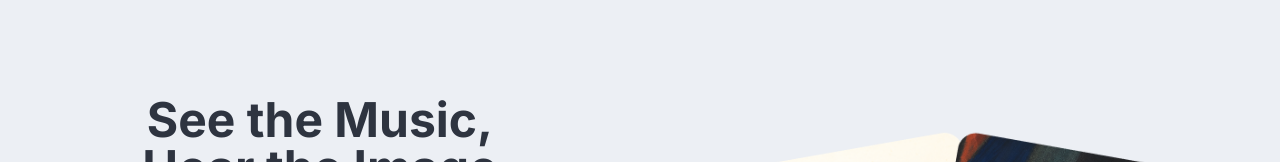
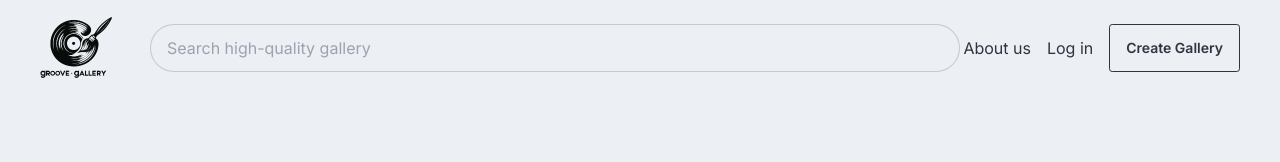
Before and after one commit to brandonhach/GrooveGallery, a Next.js app: page / in a window 1280 px wide. Shown: the top 162 px of the page. Built offline with nearby package versions, Linux system fonts and the light colour scheme.

Commit message:
Added Nav and footer component to layout

```diff
--- a/app/layout.tsx
+++ b/app/layout.tsx
@@ -1,6 +1,8 @@
 import type { Metadata } from 'next';
 import { Inter } from 'next/font/google';
 import './globals.css';
+import Navbar from './components/Navbar/Navbar';
+import Footer from './components/Footer/Footer';
 
 const inter = Inter({ subsets: ['latin'] });
 
@@ -12,7 +14,11 @@
 export default function RootLayout({ children }: { children: React.ReactNode }) {
 	return (
 		<html lang='en'>
-			<body className={inter.className}>{children}</body>
+			<body className={inter.className}>
+				<Navbar></Navbar>
+				{children}
+				<Footer></Footer>
+			</body>
 		</html>
 	);
 }
```
